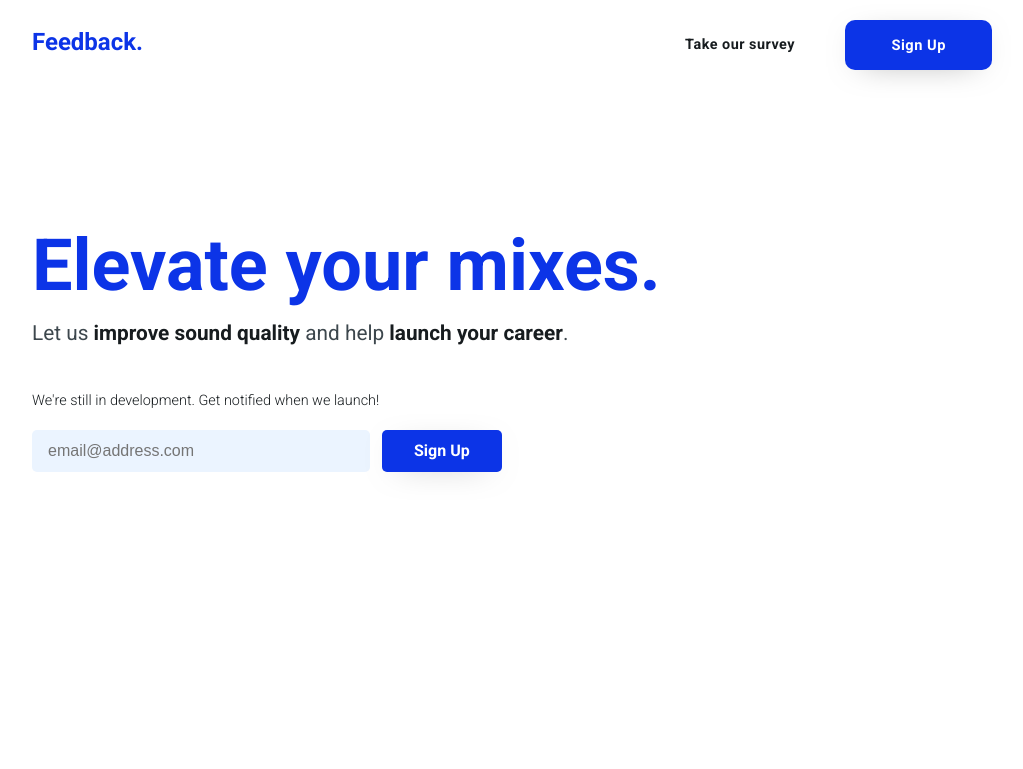
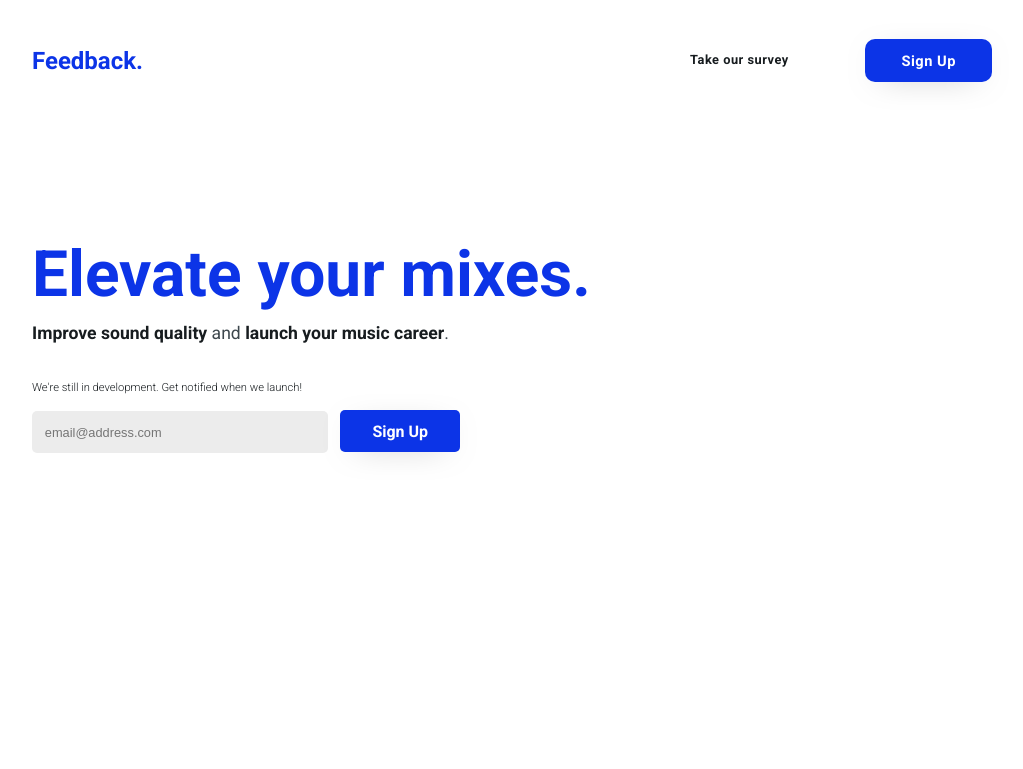
Before and after one commit to andfoster/andfoster.github.com, a website: page public/index.html in a window 1280 px wide. Shown: the top 769 px of the page, without its empty margins (128-1151 px from the left). Drawn offline with Linux system fonts and the light colour scheme.

Commit message:
Modified font sizing

```diff
--- a/public/index.html
+++ b/public/index.html
@@ -29,7 +29,7 @@
                 <div id="title-parent">
                     <div id="title-wrapper">
                         <h1>Elevate your mixes.</h1>
-                        <p>Let us <span>improve sound quality</span> and help <span>launch your career</span>.</p>
+                        <p><span>Improve sound quality</span> and <span>launch your music career</span>.</p>
                     </div>
                     <!-- <div id="hero-image-parent">
                         <img src="assets/artistHero.jpg" alt="Concert Image" width="800px">
--- a/public/style/index.scss
+++ b/public/style/index.scss
@@ -43,6 +43,7 @@ div#landing-parent {
 
         div#nav-parent {
             width: inherit;
+            padding-top: 1.2em;
 
             div#nav-wrapper {
                 display: grid;
@@ -77,8 +78,8 @@ div#landing-parent {
 
                         p {
                             color: $black;
-                            margin: 18px 3.5em;
-                            font-size: .9em;
+                            margin: 15px 6em;
+                            font-size: .8em;
                             font-family: 'Roboto', sans-serif;
                             font-weight: bold;
                             letter-spacing: .5px;
@@ -89,6 +90,8 @@ div#landing-parent {
                             background: $main;
                             border: 0;
                             border-radius: 10px;
+                            margin-top: 0em;
+                            height: 3.2em;
 
                             transition-duration: .25s;
 
@@ -104,7 +107,7 @@ div#landing-parent {
                                 color: $white;
                                 font-size: 1.1em;
                                 margin: 0 20px;
-                                padding: 0 20px;
+                                padding: 0 10px;
                             }
 
                             &:hover {
@@ -132,7 +135,7 @@ div#landing-parent {
 
             h1 {
                 color: $main;
-                font-size: 4.5em;
+                font-size: 4em;
                 font-family: 'Roboto', sans-serif;
                 font-weight: bold;
                 word-wrap: break-word;
@@ -141,7 +144,7 @@ div#landing-parent {
             p {
                 padding: 1em 0;
                 color: $gray;
-                font-size: 1.3em;
+                font-size: 1.1em;
                 font-family: 'Roboto', sans-serif;
                 font-weight: normal;
 
@@ -157,7 +160,7 @@ div#landing-parent {
             p#desc {
                 padding: 2em 0 1.5em 0;
                 color: $black;
-                font-size: .9em;
+                font-size: .7em;
                 font-family: 'Roboto', sans-serif;
                 font-weight: 300;
             }
@@ -165,11 +168,11 @@ div#landing-parent {
             input {
                 border-radius: 5px;
                 border: 0;
-                width: 20em;
+                width: 22em;
                 height: 40px;
                 padding-left: 1em;
-                font-size: 1em;
-                background: $ghost;
+                font-size: .8em;
+                background: $offwhite;
             }
 
             button {
```
Also changed, not shown: public/style/index.css, 1 other file.
